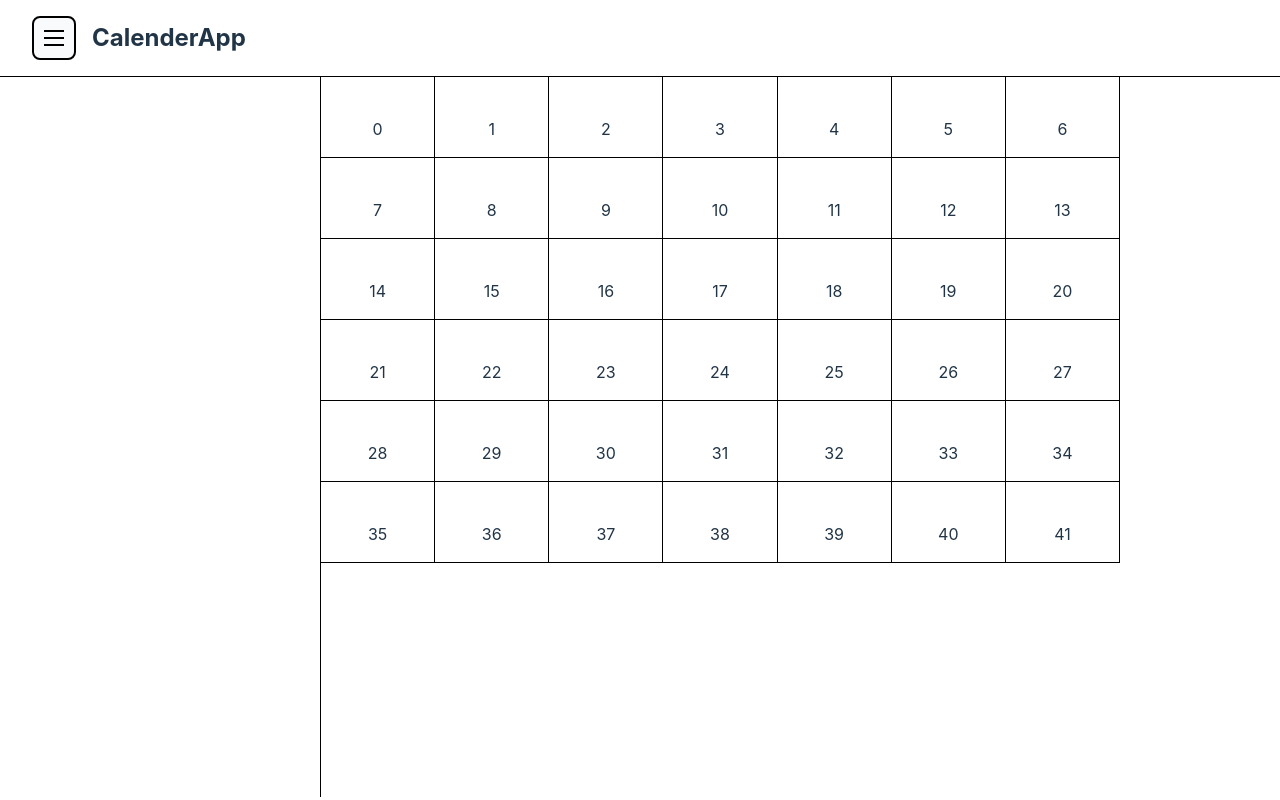
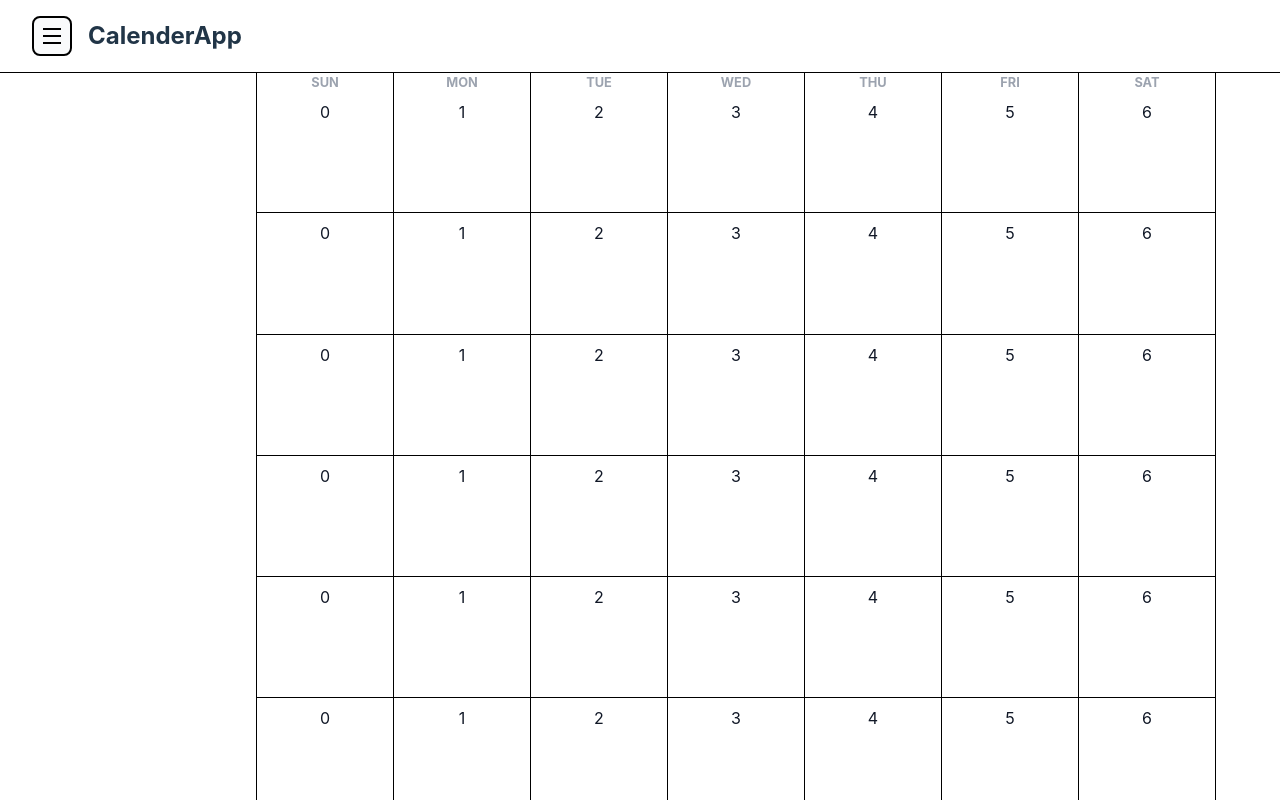
Before and after one commit to Anindra123/calenderapp, a React (Vite) app: page / in a window 1280 px wide. Built offline with nearby package versions, Linux system fonts and the light colour scheme.

Commit message:
updated ui

```diff
--- a/src/App.css
+++ b/src/App.css
@@ -1,7 +1,14 @@
+:root {
+  --text-light: #9ca3af;
+  --text-dark: #111827;
+}
 #root {
   max-width: 1920px;
   margin: 0 auto;
   padding: 0;
+  height: 100%;
+  position: absolute;
+  width: 100%;
 }
 
 .logo {
@@ -33,12 +40,15 @@
 }
 .sub-content {
   display: flex;
-  align-items: start;
+  align-items: stretch;
+  height: 100%;
 }
 
 .main-content {
   display: flex;
   flex-direction: column;
+  height: 100%;
+  width: 100%;
 }
 
 .card {
--- a/src/App.tsx
+++ b/src/App.tsx
@@ -1,4 +1,3 @@
-import { useState } from 'react'
 import './App.css'
 import Navbar from './component/NavBar/navbar'
 import LeftSideBar from './component/LeftSideBar/leftSideBar'
--- /dev/null
+++ b/src/component/DataRow/DateRow.css
@@ -0,0 +1,8 @@
+.date-row {
+  position: relative;
+  flex: 1 1 0%;
+}
+.date-box-container {
+  height: 100%;
+  display: flex;
+}
--- /dev/null
+++ b/src/component/DataRow/DateRow.tsx
@@ -0,0 +1,14 @@
+import DateBox from "../DateBox/DateBox"
+import "./DateRow.css"
+export default function DateRow({ days }: { days: number[] }) {
+    return (
+        <div className="date-row" >
+            <div className="date-box-container">
+                {days.map((d) => (
+                    <DateBox key={d} dayNumber={d.toString()} />
+                ))}
+
+            </div>
+        </div>
+    )
+}
--- a/src/component/DateBox/DateBox.css
+++ b/src/component/DateBox/DateBox.css
@@ -1,23 +1,36 @@
 :root {
-  --day-name-text-color: #d1d5db;
-  --day-number-text-color: #111827;
+  --day-number-hover-color: #d1d5db;
 }
 .date-box {
   background: #fff;
-  display: flex;
+
   flex-direction: column;
-  align-items: center;
-  row-gap: 0.5rem;
+  justify-content: center;
+  flex: 1 1 0%;
+  border-right: 1px solid black;
   border-bottom: 1px solid black;
-  border-right: 1px solid black;
+}
+.date-box:last-child {
+  border-right: 0;
 }
 
-.date-box.day-name-container.day-name {
-  color: var(--day-name-text-color);
-  font-size: 0.5rem;
+.date-box > .day-number-container {
+  display: flex;
+  justify-content: center;
+  margin-top: 0.5rem;
 }
 
-.date-box.day-number-container.day-number {
-  color: var(--day-number-text-color);
-  font-size: 0.5rem;
+.date-box > .day-number-container > .day-number {
+  color: var(--text-dark);
+  font-size: 1rem;
+  width: 1.5rem;
+  height: 1.5rem;
+  border-radius: 100%;
+  text-align: center;
+  background-color: #fff;
 }
+
+.date-box > .day-number-container > .day-number:hover {
+  background-color: var(--day-number-hover-color);
+  cursor: pointer;
+}
--- a/src/component/DateBox/DateBox.tsx
+++ b/src/component/DateBox/DateBox.tsx
@@ -1,18 +1,14 @@
 import "./DateBox.css"
 interface DateBoxProps {
-    dayName: string,
     dayNumber: string,
 }
-export default function DateBox({ dayName, dayNumber }: DateBoxProps) {
+export default function DateBox({ dayNumber }: DateBoxProps) {
 
 
     return (
         <div className="date-box">
-            <div className="day-name-container">
-                <p className="day-name">{dayName}</p>
-            </div>
             <div className="day-number-container">
-                <p className="day-number">{dayNumber}</p>
+                <a className="day-number">{dayNumber}</a>
             </div>
         </div>
     )
--- a/src/component/DateGrid/DateGrid.css
+++ b/src/component/DateGrid/DateGrid.css
@@ -1,6 +1,29 @@
 .date-grid {
-  flex: 1;
-  display: grid;
-  grid-template-columns: repeat(7, 1fr);
-  grid-template-rows: repeat(6, 1fr);
+  flex: 1 1 0%;
+  position: relative;
+  overflow: hidden;
+  height: 100%;
 }
+.date-grid > .date-header {
+  display: flex;
+}
+.date-grid > .date-header > .day-title {
+  flex: 1 1 0%;
+  border-right: 1px solid black;
+}
+.date-grid > .date-header > .day-title:last-child {
+  border-right: 0;
+}
+.date-grid > .date-header > .day-title > .day-title-text {
+  text-align: center;
+  font-size: 0.8rem;
+  color: var(--text-light);
+  font-weight: bold;
+}
+
+.date-grid > .date-row-container {
+  flex-direction: column;
+  display: flex;
+  overflow: hidden;
+  height: 100%;
+}
--- a/src/component/DateGrid/DateGrid.tsx
+++ b/src/component/DateGrid/DateGrid.tsx
@@ -1,14 +1,32 @@
-import { useState } from "react"
+// import {     useState } from "react"
 import "./DateGrid.css"
-import DateBox from "../DateBox/DateBox";
+import DateRow from "../DataRow/DateRow";
 export default function DateGrid() {
-    const [dates, setDates] = useState<Array<number>>(Array.from(Array(42).keys()));
-    console.log(dates);
+    const intial_dates: { [id: string]: number[] } = {
+        1: Array.from(Array(7).keys()),
+        2: Array.from(Array(7).keys()),
+        3: Array.from(Array(7).keys()),
+        4: Array.from(Array(7).keys()),
+        5: Array.from(Array(7).keys()),
+        6: Array.from(Array(7).keys()),
+    }
+    const days = ["SUN", "MON", "TUE", "WED", "THU", "FRI", "SAT"]
+
     return (
         <main className="date-grid">
-            {dates.map((d) => (
-                <DateBox dayNumber={d.toString()} dayName="" />
-            ))}
+            <div className="date-header">
+                {days.map((day) => (
+                    <div key={day} className="day-title">
+                        <p className="day-title-text">{day}</p>
+                    </div>
+                ))}
+            </div>
+            <div className="date-row-container">
+                {Object.keys(intial_dates)
+                    .map((idx) => (
+                        <DateRow days={intial_dates[idx]} />
+                    ))}
+            </div>
         </main>
     )
 }
--- a/src/component/LeftSideBar/leftSideBar.css
+++ b/src/component/LeftSideBar/leftSideBar.css
@@ -1,7 +1,5 @@
 .left-side-bar {
-  height: 90vh;
-  /* height: 100vh; */
-  padding: 0 10rem;
+  height: 100%;
+  padding: 0 8rem;
   border-right: 1px solid black;
-  /* padding: 5rem; */
 }
--- a/src/component/NavBar/navbar.css
+++ b/src/component/NavBar/navbar.css
@@ -7,7 +7,7 @@ nav {
   border-bottom: 1px solid black;
   justify-content: space-between;
   align-items: center;
-  padding: 0 2rem;
+  padding: 1rem 2rem;
 }
 
 .brand {
--- a/src/component/RightSideBar/rightSideBar.css
+++ b/src/component/RightSideBar/rightSideBar.css
@@ -1,4 +1,4 @@
 .right-side-bar {
-  padding: 5rem;
-  /* border-left: 1px solid black; */
+  padding: 0 2rem;
+  border-left: 1px solid black;
 }
--- a/src/index.css
+++ b/src/index.css
@@ -9,21 +9,16 @@
   -moz-osx-font-smoothing: grayscale;
 }
 
-/* a {
-  font-weight: 500;
-  color: #646cff;
-  text-decoration: inherit;
+* {
+  box-sizing: border-box;
+  margin: 0;
 }
-a:hover {
-  color: #535bf2;
-} */
 
 body {
-  margin: 0;
-  /* display: flex; */
-  /* place-items: center; */
   min-width: 320px;
   min-height: 100vh;
+  height: 100%;
+  position: relative;
 }
 
 h1 {
```
